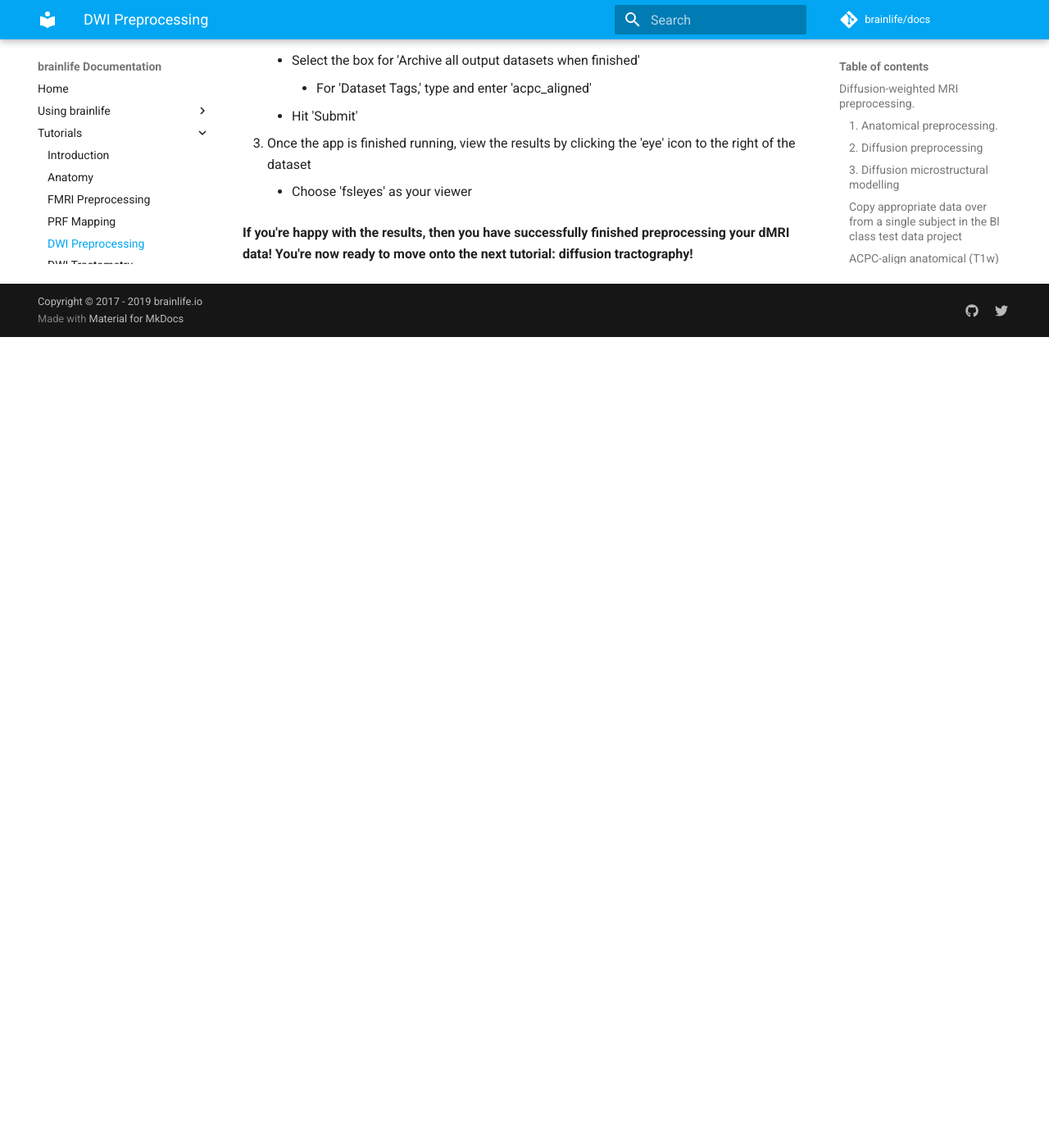
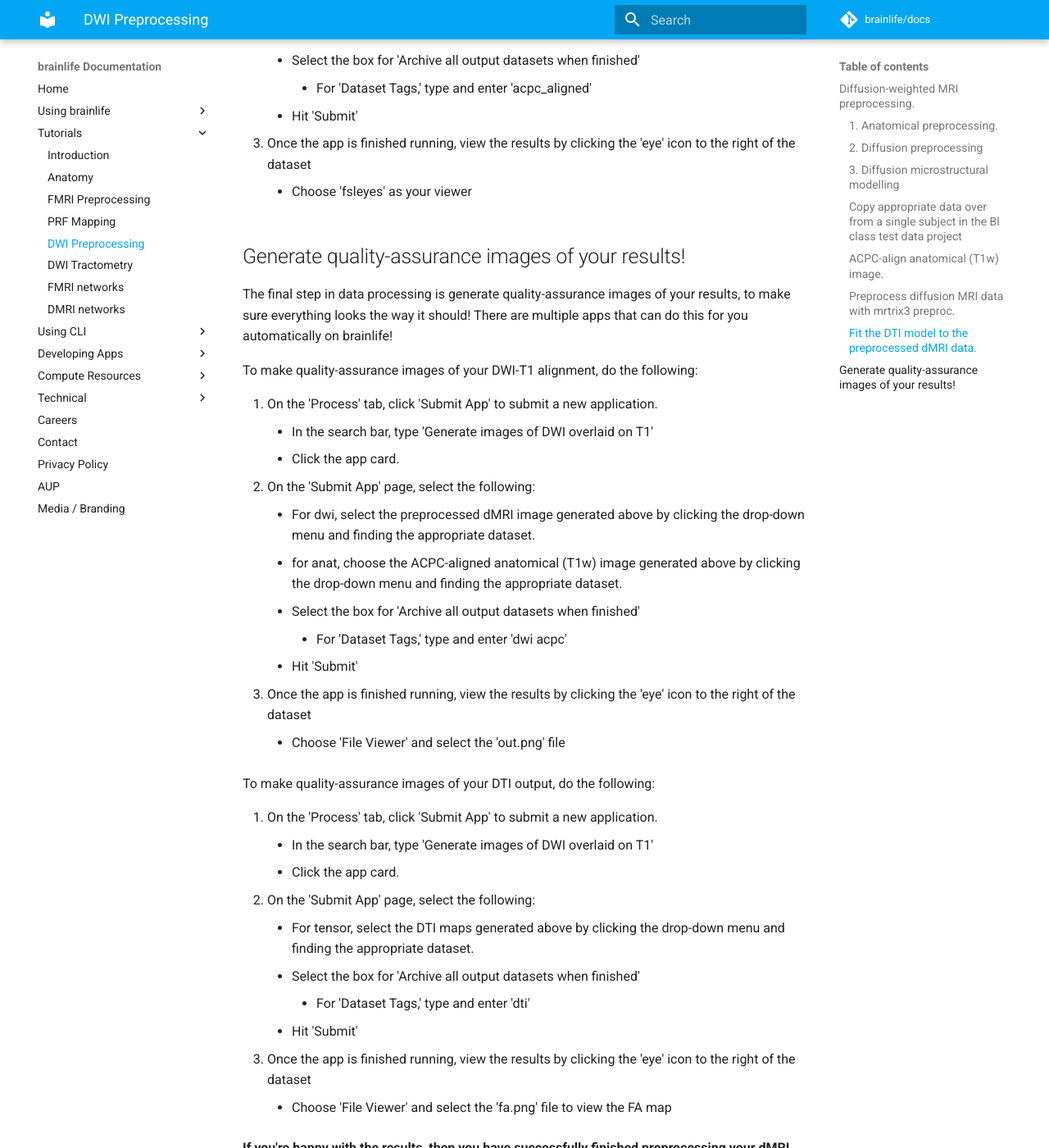
Before and after one commit to brainlife/docs, an MkDocs documentation site: the page built from docs/tutorial/diffusion-preprocessing.md, in a window 1280 px wide and 1400 px high, scrolled down 4545 px. Shown: the whole window at 82% size. Built offline with MkDocs 1.6.1 and Material for MkDocs 9.7.7, drawn with Linux system fonts in a browser that asks for light colours; comment, search, counter and statistics services are not loaded; before the commit the page ends 4956 px from its top, so only the background shows below that.

Commit message:
Update diffusion-preprocessing.md

```diff
--- a/docs/tutorial/diffusion-preprocessing.md
+++ b/docs/tutorial/diffusion-preprocessing.md
@@ -101,4 +101,35 @@
 1. Once the app is finished running, view the results by clicking the 'eye' icon to the right of the dataset
     * Choose 'fsleyes' as your viewer
 
+## Generate quality-assurance images of your results!
+
+The final step in data processing is generate quality-assurance images of your results, to make sure everything looks the way it should! There are multiple apps that can do this for you automatically on brainlife!
+
+To make quality-assurance images of your DWI-T1 alignment, do the following:
+
+1. On the 'Process' tab, click 'Submit App' to submit a new application.
+    * In the search bar, type 'Generate images of DWI overlaid on T1'
+    * Click the app card.
+1. On the 'Submit App' page, select the following:
+    * For dwi, select the preprocessed dMRI image generated above by clicking the drop-down menu and finding the appropriate dataset.
+    * for anat, choose the ACPC-aligned anatomical (T1w) image generated above by clicking the drop-down menu and finding the appropriate dataset.
+    * Select the box for 'Archive all output datasets when finished'
+        * For 'Dataset Tags,' type and enter 'dwi acpc'
+    * Hit 'Submit'
+1. Once the app is finished running, view the results by clicking the 'eye' icon to the right of the dataset
+    * Choose 'File Viewer' and select the 'out.png' file
+
+To make quality-assurance images of your DTI output, do the following:
+
+1. On the 'Process' tab, click 'Submit App' to submit a new application.
+    * In the search bar, type 'Generate images of DWI overlaid on T1'
+    * Click the app card.
+1. On the 'Submit App' page, select the following:
+    * For tensor, select the DTI maps generated above by clicking the drop-down menu and finding the appropriate dataset.
+    * Select the box for 'Archive all output datasets when finished'
+        * For 'Dataset Tags,' type and enter 'dti'
+    * Hit 'Submit'
+1. Once the app is finished running, view the results by clicking the 'eye' icon to the right of the dataset
+    * Choose 'File Viewer' and select the 'fa.png' file to view the FA map
+
 **If you're happy with the results, then you have successfully finished preprocessing your dMRI data! You're now ready to move onto the next tutorial: diffusion tractography!**
```
